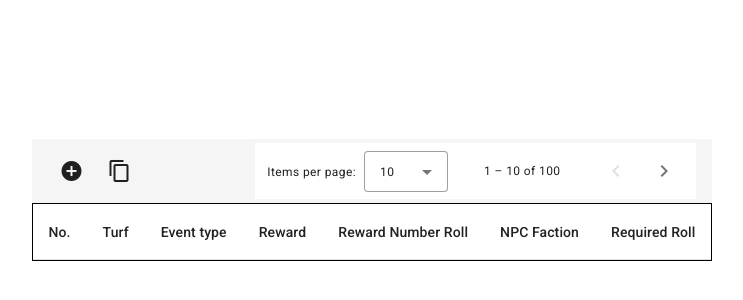
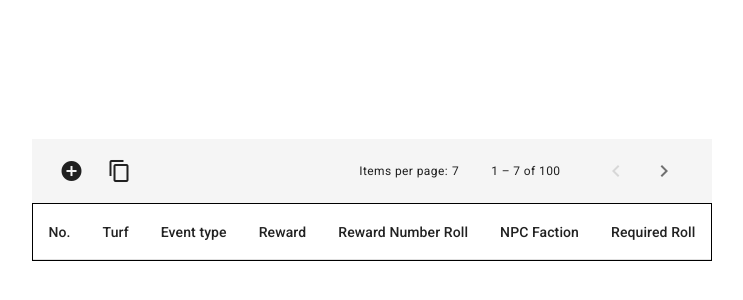
Before and after one commit to dniero95/rpg-random-event-generator, an Angular app: page / in a window 1280 px wide. Shown: the part 200-500 px from the top of the page, without its empty margins (268-1011 px from the left). Built offline with nearby package versions, Linux system fonts and the light colour scheme.

Commit message:
WIP: change paginator background to match toolbar

```diff
--- a/src/app/components/random-table/random-table.component.html
+++ b/src/app/components/random-table/random-table.component.html
@@ -16,8 +16,7 @@
   <span class="spacer"></span>
   <mat-paginator
     [length]="100"
-    [pageSize]="10"
-    [pageSizeOptions]="[5, 10, 25, 100]"
+    [pageSize]="7"
     aria-label="Select page"
   >
   </mat-paginator>
--- a/src/app/components/random-table/random-table.component.scss
+++ b/src/app/components/random-table/random-table.component.scss
@@ -6,3 +6,7 @@ table {
 .spacer{
   flex: 1 1 auto;
 }
+
+mat-paginator{
+  background-color: #f5f5f5;
+}
```
